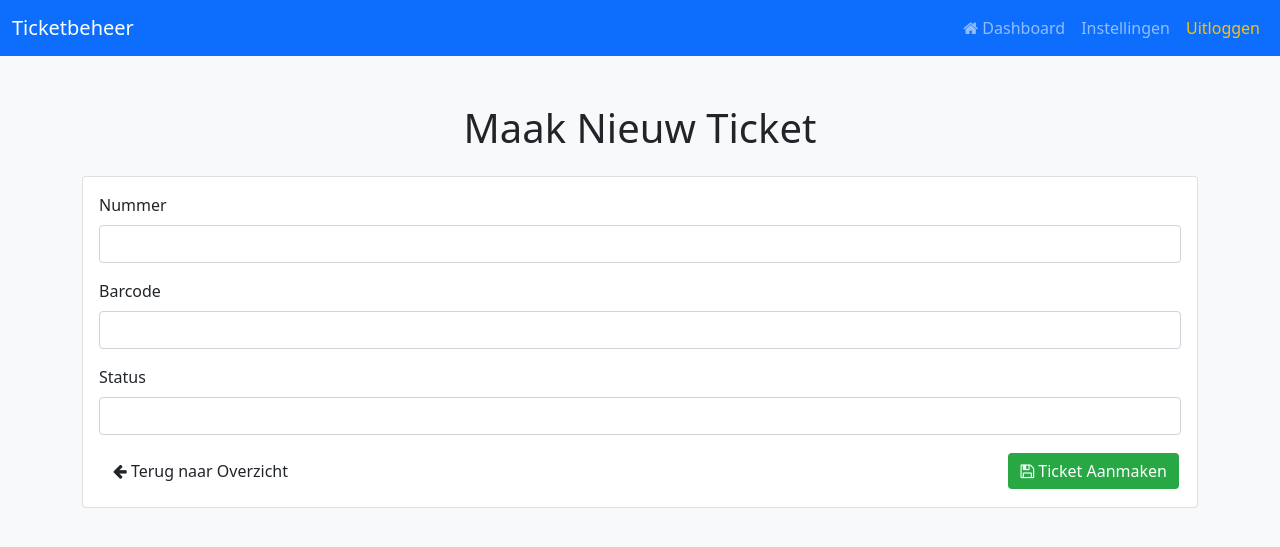
After one commit to lucas-dw16/theater, a PHP site: page /ticket_overzicht/create_ticket.php in a window 1280 px wide. The commit adds this page. Shown: the top 547 px of the page. Run offline with PHP 8.4, Linux system fonts and the light colour scheme.

Commit message:
ticket-overzicht

```diff
--- a/inloggen/dashboard.php
+++ b/inloggen/dashboard.php
@@ -171,7 +171,7 @@ if (!isset($_SESSION['rol'])) {
                 <?php if (in_array($rol, ['Medewerker', 'admin'])): ?>
                     <li class="nav-item"><a class="nav-link" href="../account_overzicht/account_overzicht.php"><i class="fa fa-calendar"></i> Accountoverzicht</a></li>
                     <li class="nav-item"><a class="nav-link" href="../medewerker-overzicht/MedewerkersOV.php"><i class="fa fa-users"></i> Medewerker-overzicht</a></li>
-                    <li class="nav-item"><a class="nav-link" href="../leden-overzicht/leden_overzicht.php"><i class="fa fa-address-card"></i> Leden-overzicht</a></li>
+                    <li class="nav-item"><a class="nav-link" href="../ticket_overzicht/ticket_overzicht.php"><i class="fa fa-address-card"></i> ticket-overzicht</a></li>
                 <?php endif; ?>
                 <?php if ($rol === 'admin'): ?>
                     <li class="nav-item"><a class="nav-link" href="../Aantal_leden_per_periode/index.php"><i class="fa fa-line-chart"></i> Aantal leden per periode</a></li>
--- /dev/null
+++ b/ticket_overzicht/create_ticket.php
@@ -0,0 +1,147 @@
+<?php
+session_start();
+require_once '../config/db_connect.php';
+
+$errors = [];
+$success = '';
+
+if ($_SERVER['REQUEST_METHOD'] === 'POST') {
+    // Retrieve and sanitize values from the form
+    $nummer = trim($_POST['nummer'] ?? '');
+    $barcode = trim($_POST['barcode'] ?? '');
+    $status = trim($_POST['status'] ?? '');
+
+    // Basic validation
+    if (empty($nummer)) {
+        $errors[] = "Nummer is verplicht.";
+    }
+    if (empty($barcode)) {
+        $errors[] = "Barcode is verplicht.";
+    }
+    if (empty($status)) {
+        $errors[] = "Status is verplicht.";
+    }
+
+    if (empty($errors)) {
+        try {
+            $sql = "INSERT INTO Ticket (Nummer, Barcode, Status, Datumaangemaakt, Isactief)
+                    VALUES (:nummer, :barcode, :status, NOW(), 1)";
+            $stmt = $pdo->prepare($sql);
+            $stmt->execute([
+                ':nummer' => $nummer,
+                ':barcode' => $barcode,
+                ':status' => $status
+            ]);
+            $_SESSION['actie_succes'] = "Ticket succesvol aangemaakt.";
+            header('Location: ../ticket_overzicht/ticket_overzicht.php');
+            exit;
+        } catch (PDOException $e) {
+            $errors[] = "Fout bij het aanmaken van het ticket: " . $e->getMessage();
+        }
+    }
+}
+?>
+
+<!DOCTYPE html>
+<html lang="nl">
+<head>
+    <meta charset="UTF-8">
+    <meta name="viewport" content="width=device-width, initial-scale=1">
+    <title>Nieuw Ticket Aanmaken</title>
+    <!-- Bootstrap 5 -->
+    <link href="https://cdn.jsdelivr.net/npm/bootstrap@5.0.2/dist/css/bootstrap.min.css" rel="stylesheet">
+    <!-- FontAwesome -->
+    <link rel="stylesheet" href="https://cdnjs.cloudflare.com/ajax/libs/font-awesome/4.7.0/css/font-awesome.css">
+    <style>
+        .actieknop {
+            padding: 6px 12px;
+            margin: 2px;
+            border: none;
+            border-radius: 4px;
+            cursor: pointer;
+        }
+        .terug-knop {
+            background-color: #6c757d;
+            color: white;
+        }
+        .submit-knop {
+            background-color: #28a745;
+            color: white;
+        }
+        .submit-knop:hover, .terug-knop:hover {
+            opacity: 0.85;
+        }
+    </style>
+</head>
+<body class="bg-light">
+    <!-- Navigatiebalk -->
+    <nav class="navbar navbar-expand-lg navbar-dark bg-primary mb-4">
+        <div class="container-fluid">
+            <a class="navbar-brand" href="#">Ticketbeheer</a>
+            <button class="navbar-toggler" type="button" data-bs-toggle="collapse" data-bs-target="#hoofdMenu" aria-controls="hoofdMenu" aria-expanded="false" aria-label="Toggle navigatie">
+                <span class="navbar-toggler-icon"></span>
+            </button>
+            <div class="collapse navbar-collapse" id="hoofdMenu">
+                <ul class="navbar-nav ms-auto mb-2 mb-lg-0">
+                    <li class="nav-item">
+                        <a class="nav-link" href="../inloggen/dashboard.php">
+                            <i class="fa fa-home"></i> Dashboard
+                        </a>
+                    </li>
+                    <li class="nav-item">
+                        <a class="nav-link" href="#">Instellingen</a>
+                    </li>
+                    <li class="nav-item">
+                        <a class="nav-link text-warning" href="../inloggen/logout.php">Uitloggen</a>
+                    </li>
+                </ul>
+            </div>
+        </div>
+    </nav>
+
+    <div class="container py-4">
+        <h1 class="mb-4 text-center">Maak Nieuw Ticket</h1>
+
+        <?php if (!empty($errors)): ?>
+            <div class="alert alert-danger">
+                <?php foreach ($errors as $error): ?>
+                    <div><?= htmlspecialchars($error) ?></div>
+                <?php endforeach; ?>
+            </div>
+        <?php endif; ?>
+
+        <?php if ($success): ?>
+            <div class="alert alert-success"><?= htmlspecialchars($success) ?></div>
+        <?php endif; ?>
+
+        <div class="card">
+            <div class="card-body">
+                <form method="post" action="create_ticket.php">
+                    <div class="mb-3">
+                        <label for="nummer" class="form-label">Nummer</label>
+                        <input type="text" class="form-control" id="nummer" name="nummer" value="<?= htmlspecialchars($nummer ?? '') ?>" required>
+                    </div>
+                    <div class="mb-3">
+                        <label for="barcode" class="form-label">Barcode</label>
+                        <input type="text" class="form-control" id="barcode" name="barcode" value="<?= htmlspecialchars($barcode ?? '') ?>" required>
+                    </div>
+                    <div class="mb-3">
+                        <label for="status" class="form-label">Status</label>
+                        <input type="text" class="form-control" id="status" name="status" value="<?= htmlspecialchars($status ?? '') ?>" required>
+                    </div>
+                    <div class="d-flex justify-content-between">
+                        <a href="../ticket_overzicht/ticket_overzicht.php" class="btn terugg-knop actieknop">
+                            <i class="fa fa-arrow-left"></i> Terug naar Overzicht
+                        </a>
+                        <button type="submit" class="btn submit-knop actieknop">
+                            <i class="fa fa-save"></i> Ticket Aanmaken
+                        </button>
+                    </div>
+                </form>
+            </div>
+        </div>
+    </div>
+
+    <script src="https://cdn.jsdelivr.net/npm/bootstrap@5.0.2/dist/js/bootstrap.bundle.min.js"></script>
+</body>
+</html>
```
Also changed, not shown: ticket_overzicht/script.js (added, +13 -0 lines), ticket_overzicht/ticket_overzicht.php (added, +154 -0 lines).
